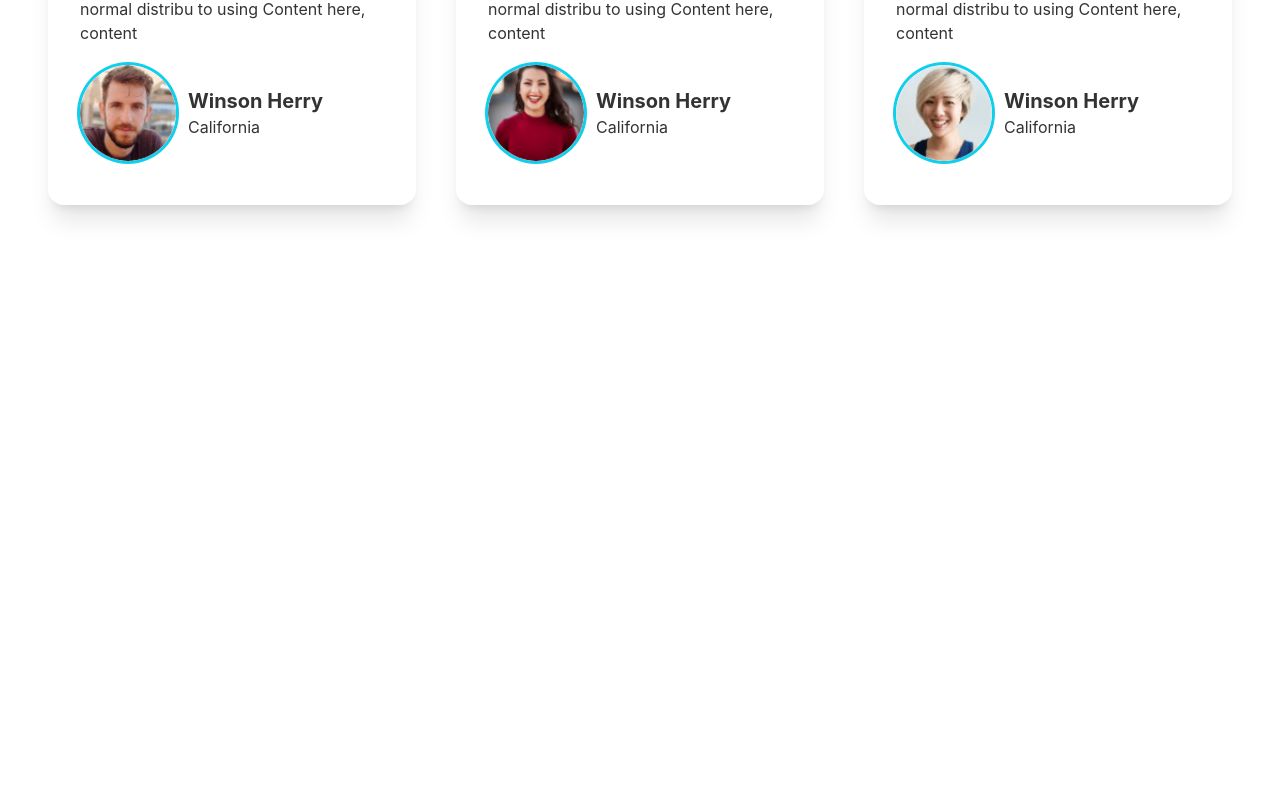
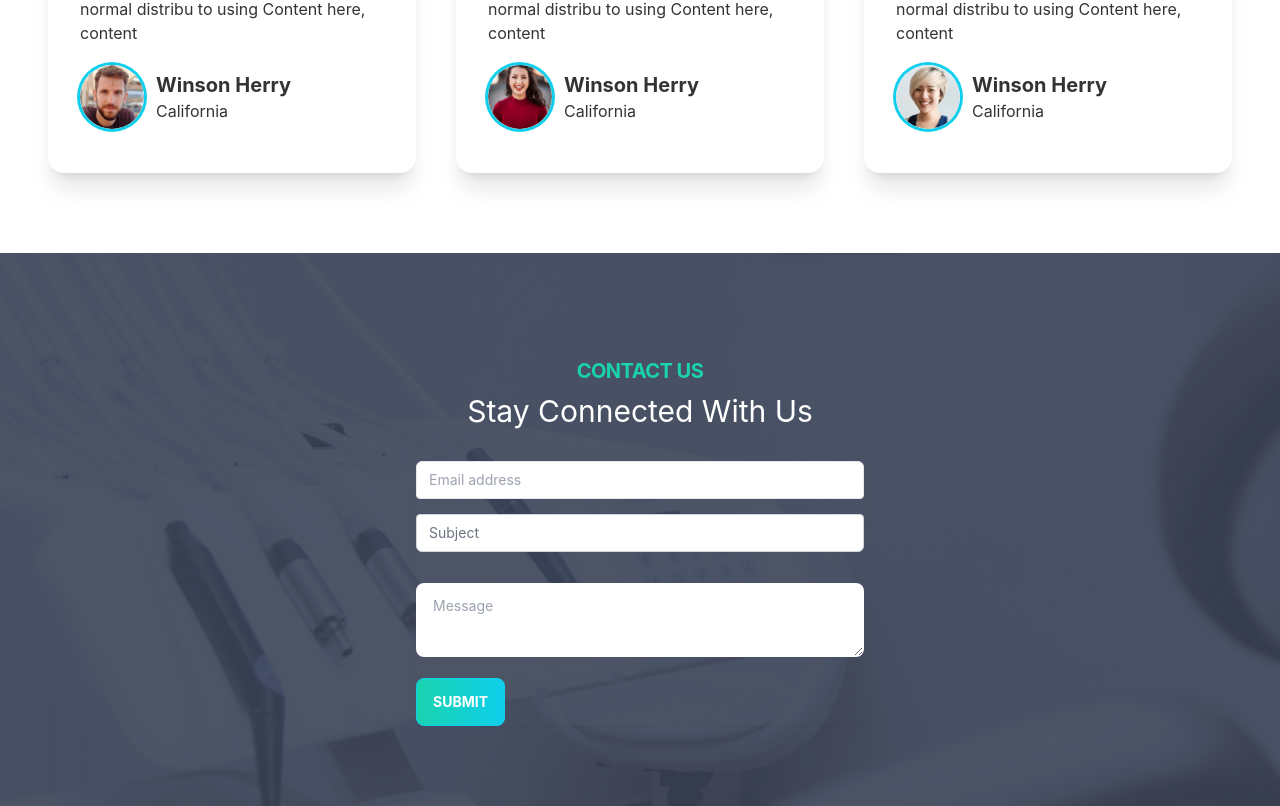
Before and after one commit to arnob-das/doctors-portal, a React (Create React App) app: page / in a window 1280 px wide. Shown: the part 3311-4117 px from the top of the page. Before the commit the page ends 3596 px from the top, so only its background shows below. Built offline with nearby package versions, Linux system fonts and the light colour scheme.

Commit message:
contact us section done

```diff
--- /dev/null
+++ b/src/Pages/Home/ContactUsHome.js
@@ -0,0 +1,68 @@
+import React from 'react';
+import appointment from '../../assets/images/appointment.png'
+import PrimaryButton from '../Shared/PrimaryButton';
+
+const ContactUsHome = () => {
+    return (
+        <section
+            style={{
+                background: `url(${appointment})`
+            }}
+            className="flex min-h-full items-center justify-center py-20 px-4 sm:px-6 lg:px-8"
+        >
+            <div className="w-full max-w-md space-y-8">
+                <div>
+                    <h4 className="mt-6 text-center text-xl font-bold tracking-tight uppercase text-secondary">
+                        Contact Us
+                    </h4>
+                    <p className="mt-2 text-center text-3xl text-white">
+                        Stay Connected With Us
+                    </p>
+                </div>
+                <form className="mt-8 space-y-6" action="#" method="POST">
+                    <input type="hidden" name="remember" defaultValue="true" />
+                    <div className="-space-y-px rounded-md shadow-sm">
+                        <div className="-py-4">
+                            <label htmlFor="email-address" className="sr-only">
+                                Email address
+                            </label>
+                            <input
+                                id="email-address"
+                                name="email"
+                                type="email"
+                                autoComplete="email"
+                                required
+                                className="relative block w-full appearance-none rounded rounded-t-md border border-secondary-300 px-3 py-2 text-gray-900 placeholder-accent-500 focus:z-10 focus:border-indigo-500 focus:outline-none focus:ring-indigo-500 sm:text-sm"
+                                placeholder="Email address"
+                            />
+                        </div>
+                        <div className='py-4'>
+                            <label htmlFor="password" className="sr-only">
+                                Subject
+                            </label>
+                            <input
+                                id="password"
+                                name="password"
+                                type="text"
+                                autoComplete="text"
+                                required
+                                className="relative block w-full appearance-none rounded rounded-b-md border border-gray-300 px-3 py-2 text-gray-900 placeholder-gray-500 focus:z-10 focus:border-indigo-500 focus:outline-none focus:ring-indigo-500 sm:text-sm"
+                                placeholder="Subject"
+                            />
+                        </div>
+                        <div className='py-4'>
+                            <label htmlFor="password" className="sr-only">
+                                Message
+                            </label>
+                            <textarea className="textarea w-full" placeholder="Message"></textarea>                        </div>
+                        <div>
+                            <PrimaryButton text="Submit" />
+                        </div>
+                    </div>
+                </form>
+            </div>
+        </section>
+    );
+};
+
+export default ContactUsHome;
--- a/src/Pages/Home/Home.js
+++ b/src/Pages/Home/Home.js
@@ -1,5 +1,6 @@
 import React from 'react';
 import Banner from './Banner';
+import ContactUsHome from './ContactUsHome';
 import Info from './Info';
 import MakeAppointment from './MakeAppointment';
 import Services from './Services';
@@ -13,6 +14,7 @@ const Home = () => {
             <Services/>
             <MakeAppointment/>
             <Testimonial/>
+            <ContactUsHome/>
         </div>
     );
 };
--- a/src/Pages/Home/Review.js
+++ b/src/Pages/Home/Review.js
@@ -8,7 +8,7 @@ const Review = ({ name, image, location, review }) => {
                 <p>{review}</p>
                 <div className="flex items-center my-3">
                     <div className="avatar">
-                        <div className="w-24 rounded-full ring ring-primary ring-offset-base-100 mr-3">
+                        <div className="w-16 rounded-full ring ring-primary ring-offset-base-100 mr-3">
                             <img className="w-sm" src={image} alt="Client" />
                         </div>
                     </div>
```
